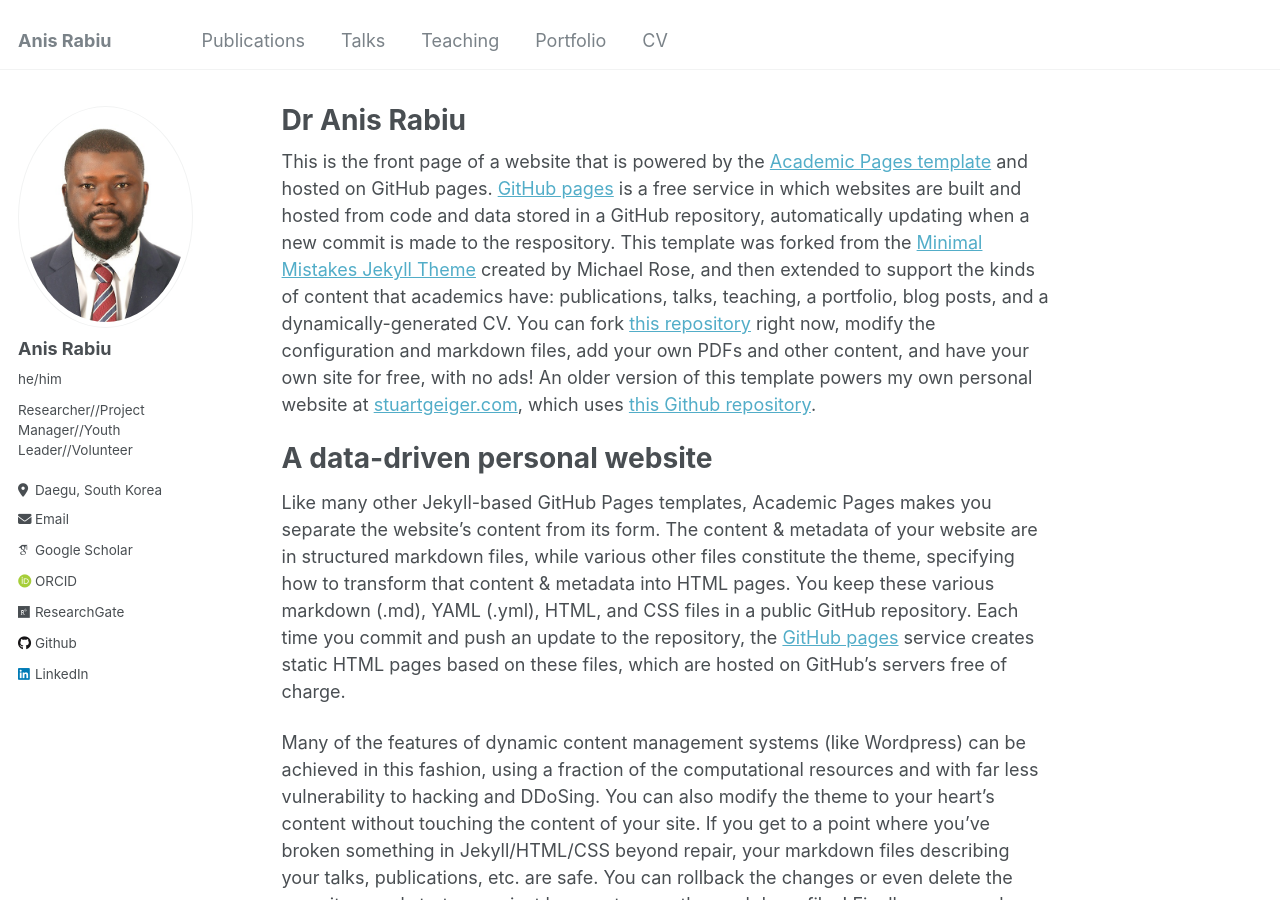
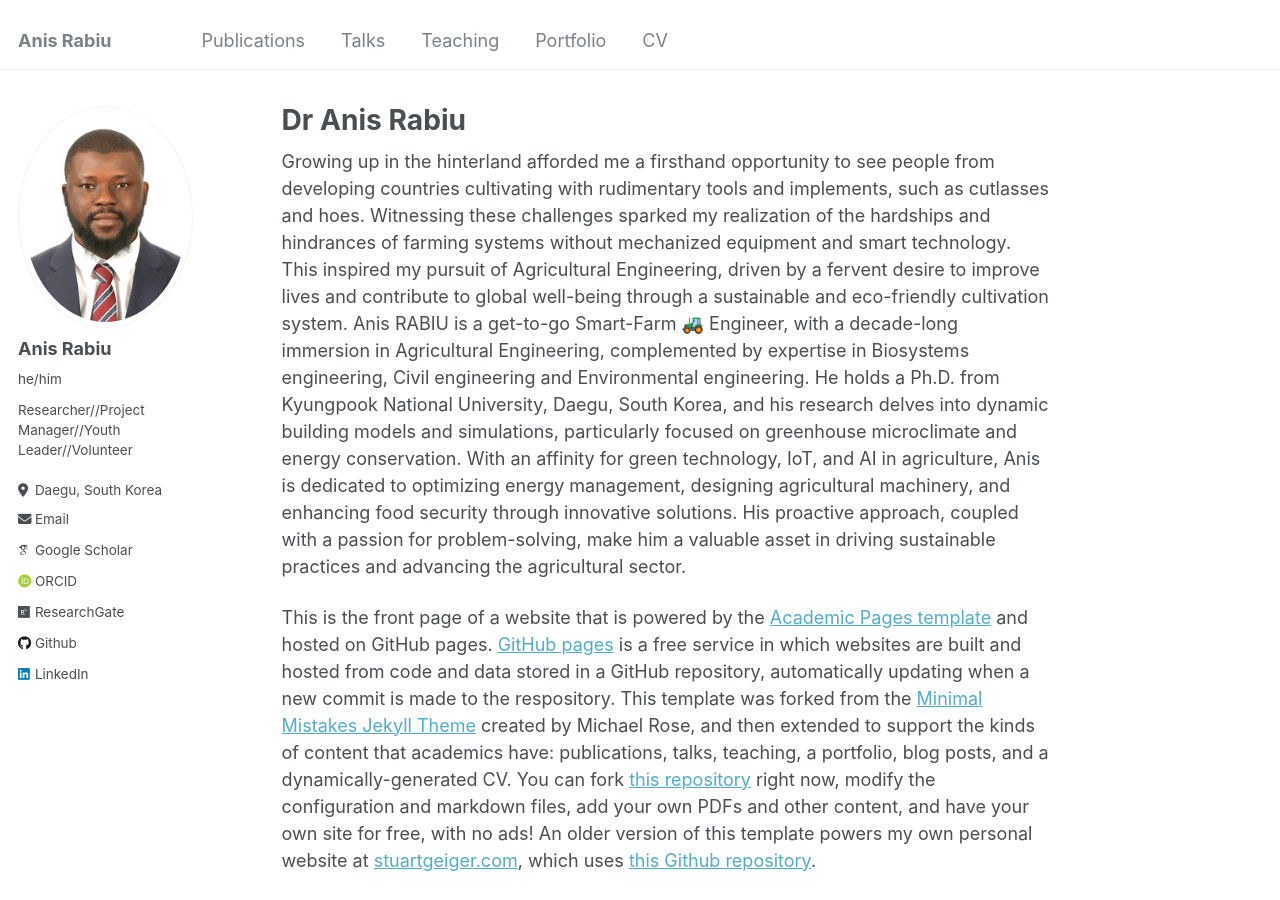
Before and after one commit to anisrabiu/anisrabiu, a Jekyll site: the page built from _pages/about.md, in a window 1280 px wide and 900 px high. Built offline with Jekyll 4.4.1, drawn with Linux system fonts in a browser that asks for light colours; some web fonts are replaced.

Commit message:
Update about.md
added some personal introduction to my Bio

```diff
--- a/_pages/about.md
+++ b/_pages/about.md
@@ -6,6 +6,10 @@ redirect_from:
   - /about/
   - /about.html
 ---
+
+
+Growing up in the hinterland afforded me a firsthand opportunity to see people from developing countries cultivating with rudimentary tools and implements, such as cutlasses and hoes. Witnessing these challenges sparked my realization of the hardships and hindrances of farming systems without mechanized equipment and smart technology. This inspired my pursuit of Agricultural Engineering, driven by a fervent desire to improve lives and contribute to global well-being through a sustainable and eco-friendly cultivation system.
+Anis RABIU is a get-to-go Smart-Farm 🚜 Engineer, with a decade-long immersion in Agricultural Engineering, complemented by expertise in Biosystems engineering, Civil engineering and Environmental engineering. He holds a Ph.D. from Kyungpook National University, Daegu, South Korea, and his research delves into dynamic building models and simulations, particularly focused on greenhouse microclimate and energy conservation. With an affinity for green technology, IoT, and AI in agriculture, Anis is dedicated to optimizing energy management, designing agricultural machinery, and enhancing food security through innovative solutions. His proactive approach, coupled with a passion for problem-solving, make him a valuable asset in driving sustainable practices and advancing the agricultural sector.
 
 This is the front page of a website that is powered by the [Academic Pages template](https://github.com/academicpages/academicpages.github.io) and hosted on GitHub pages. [GitHub pages](https://pages.github.com) is a free service in which websites are built and hosted from code and data stored in a GitHub repository, automatically updating when a new commit is made to the respository. This template was forked from the [Minimal Mistakes Jekyll Theme](https://mmistakes.github.io/minimal-mistakes/) created by Michael Rose, and then extended to support the kinds of content that academics have: publications, talks, teaching, a portfolio, blog posts, and a dynamically-generated CV. You can fork [this repository](https://github.com/academicpages/academicpages.github.io) right now, modify the configuration and markdown files, add your own PDFs and other content, and have your own site for free, with no ads! An older version of this template powers my own personal website at [stuartgeiger.com](http://stuartgeiger.com), which uses [this Github repository](https://github.com/staeiou/staeiou.github.io).
 
```
